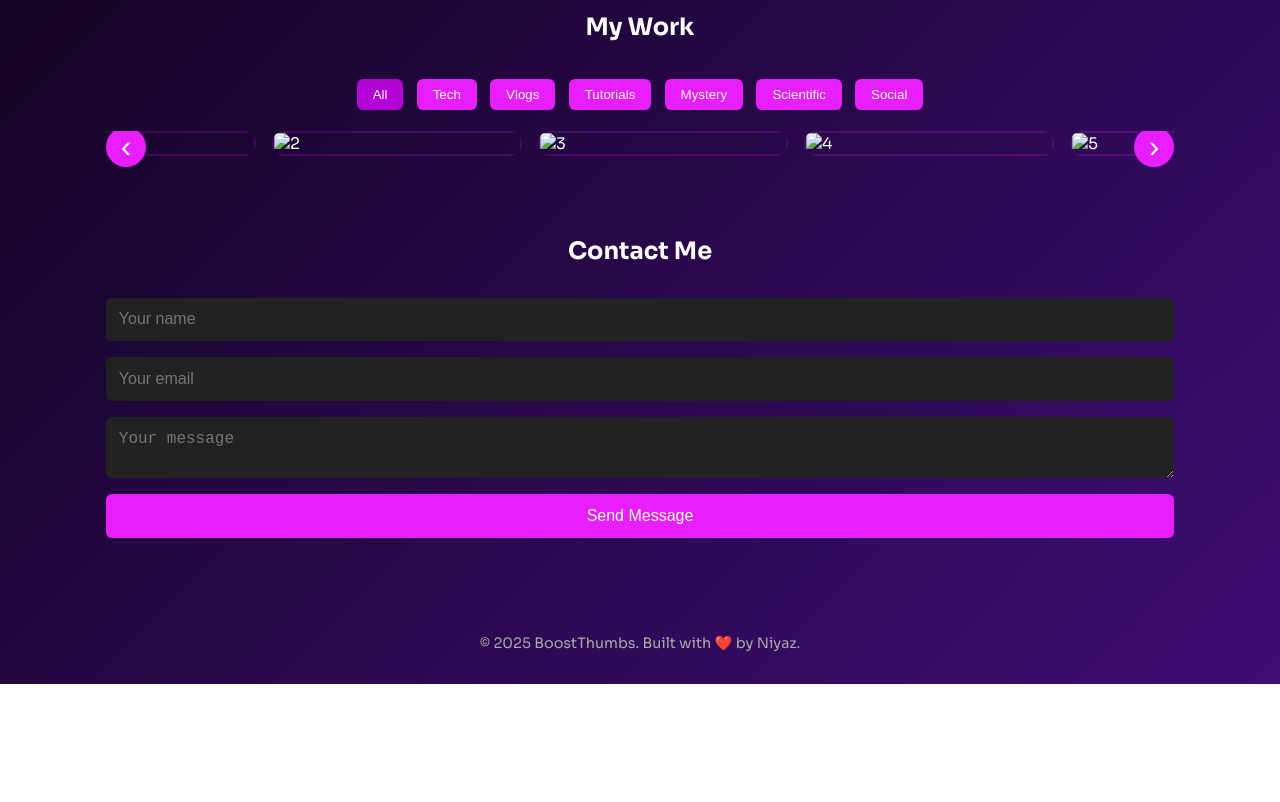
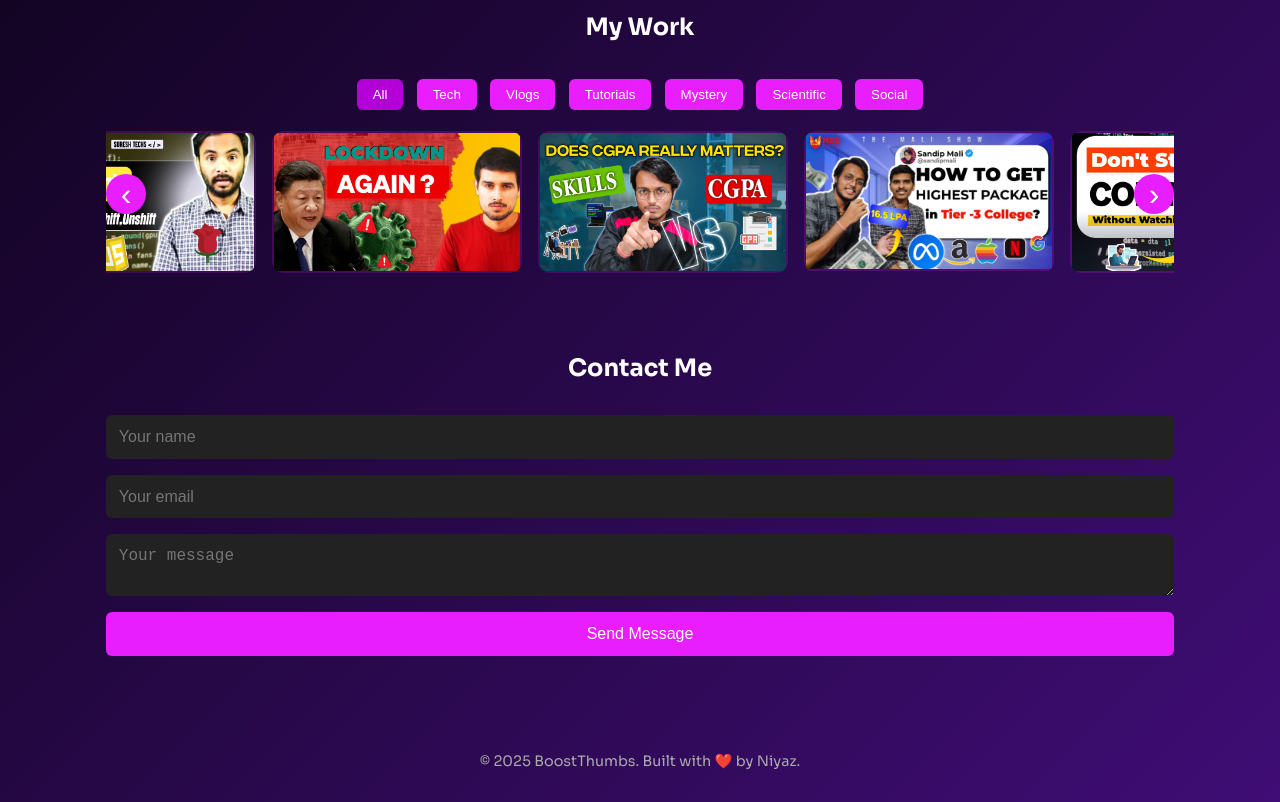
Before and after one commit to niyazsheikh/BoostThumbs2.0, a plain HTML site: page index.html in a window 1280 px wide. Shown: the part 900-1702 px from the top of the page. Before the commit the page ends 1584 px from the top, so only its background shows below. Drawn offline with Linux system fonts and the light colour scheme.

Commit message:
Update index.html

```diff
--- a/index.html
+++ b/index.html
@@ -275,13 +275,13 @@
     <div class="carousel-wrapper">
       <button class="carousel-btn left" onclick="scrollCarousel(-1)">‹</button>
       <div class="carousel" id="carousel">
-        <div class="thumb"><img src="thumbnails/thumb1.jpg" alt="1" data-category="tech" /></div>
-        <div class="thumb"><img src="thumbnails/thumb2.jpg" alt="2" data-category="vlogs" /></div>
-        <div class="thumb"><img src="thumbnails/thumb3.jpg" alt="3" data-category="tutorials" /></div>
-        <div class="thumb"><img src="thumbnails/thumb4.jpg" alt="4" data-category="mystery" /></div>
-        <div class="thumb"><img src="thumbnails/thumb5.jpg" alt="5" data-category="scientific" /></div>
-        <div class="thumb"><img src="thumbnails/thumb6.jpg" alt="6" data-category="social" /></div>
-        <div class="thumb"><img src="thumbnails/thumb7.jpg" alt="7" data-category="tech" /></div>
+        <div class="thumb"><img src="thumb1.jpg" alt="1" data-category="tech" /></div>
+        <div class="thumb"><img src="thumb2.jpg" alt="2" data-category="vlogs" /></div>
+        <div class="thumb"><img src="thumb3.jpg" alt="3" data-category="tutorials" /></div>
+        <div class="thumb"><img src="thumb4.jpg" alt="4" data-category="mystery" /></div>
+        <div class="thumb"><img src="thumb5.jpg" alt="5" data-category="scientific" /></div>
+        <div class="thumb"><img src="thumb6.jpg" alt="6" data-category="social" /></div>
+        <div class="thumb"><img src="thumb7.jpg" alt="7" data-category="tech" /></div>
       </div>
       <button class="carousel-btn right" onclick="scrollCarousel(1)">›</button>
     </div>
```
